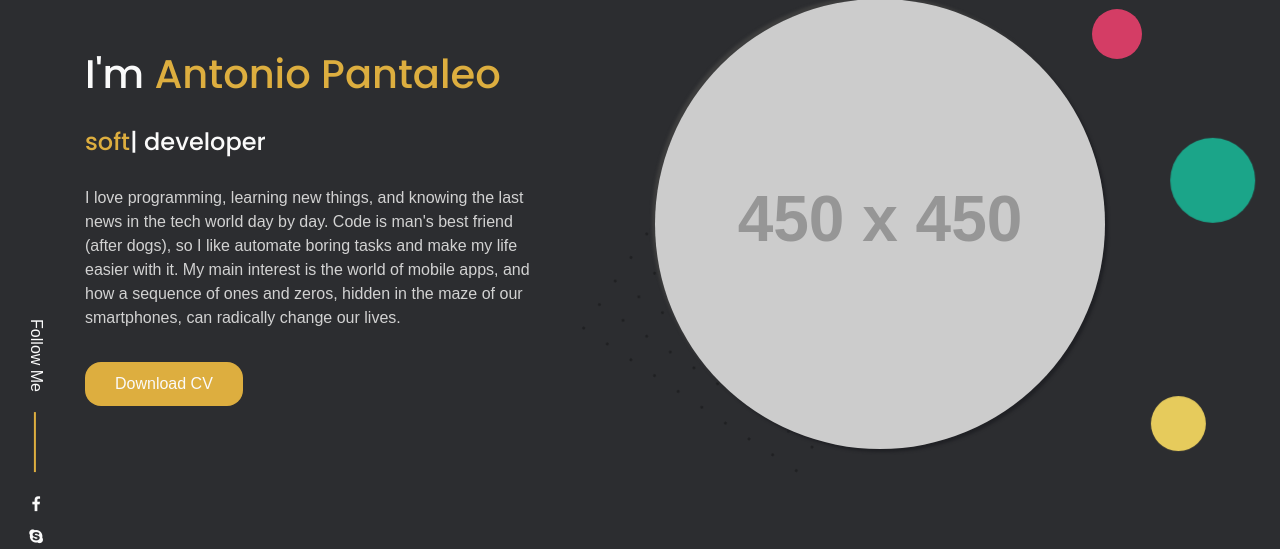
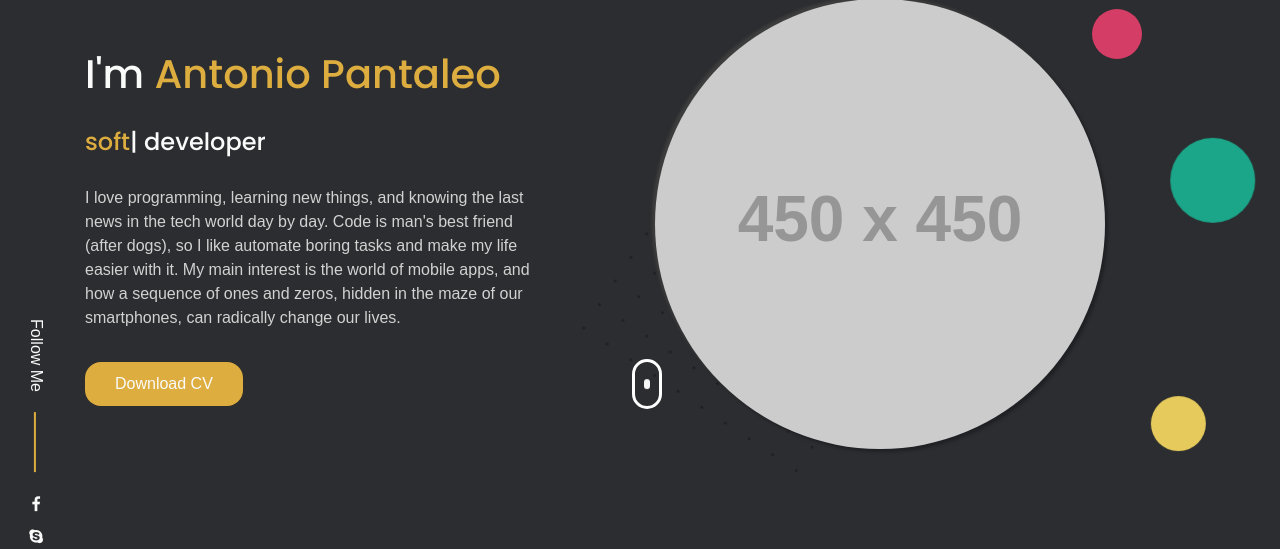
Before and after one commit to antoniopantaleo/antoniopantaleo.github.io, a PHP site: page / in a window 1280 px wide. Shown: the part 176-725 px from the top of the page. Run offline with PHP 8.4, Linux system fonts and the light colour scheme; grey boxes labelled with a size stand in for pictures from a placeholder-image service; some libraries are stand-ins or nearby versions; some web fonts are replaced.

Commit message:
risolto conflitto

```diff
--- a/assets/css/main.css
+++ b/assets/css/main.css
@@ -776,6 +776,31 @@
   }
 }
 
+.hero-03 .scroll-down span {
+  text-align: center;
+  position: absolute;
+  bottom: 40px;
+  z-index: 2;
+  left: calc(50% - 8px);
+  width: 30px;
+  height: 50px;
+  border-radius: 50px;
+  border: 3px solid white;
+}
+
+.hero-03 .scroll-down span:before {
+  position: absolute;
+  content: "";
+  width: 6px;
+  height: 10px;
+  left: calc(50% - 3px);
+  margin-top: 10px;
+  border-radius: 5px;
+  animation: sdb10 2s infinite;
+  box-sizing: border-box;
+  background-color: white;
+}
+
 /*-------------------------
           HERO-04
 -------------------------*/
@@ -1020,7 +1045,7 @@
     opacity: 1;
   }
   80% {
-    transform: translate(0, 20px);
+    transform: translate(0, -20px);
     opacity: 0;
   }
   100% {
@@ -1075,14 +1100,14 @@
 
 @keyframes sdb10 {
   0% {
-    transform: translate(0, 0);
+    transform: translate(0, 20px);
     opacity: 0;
   }
   40% {
     opacity: 1;
   }
   80% {
-    transform: translate(0, 20px);
+    transform: translate(0, 0);
     opacity: 0;
   }
   100% {
```
